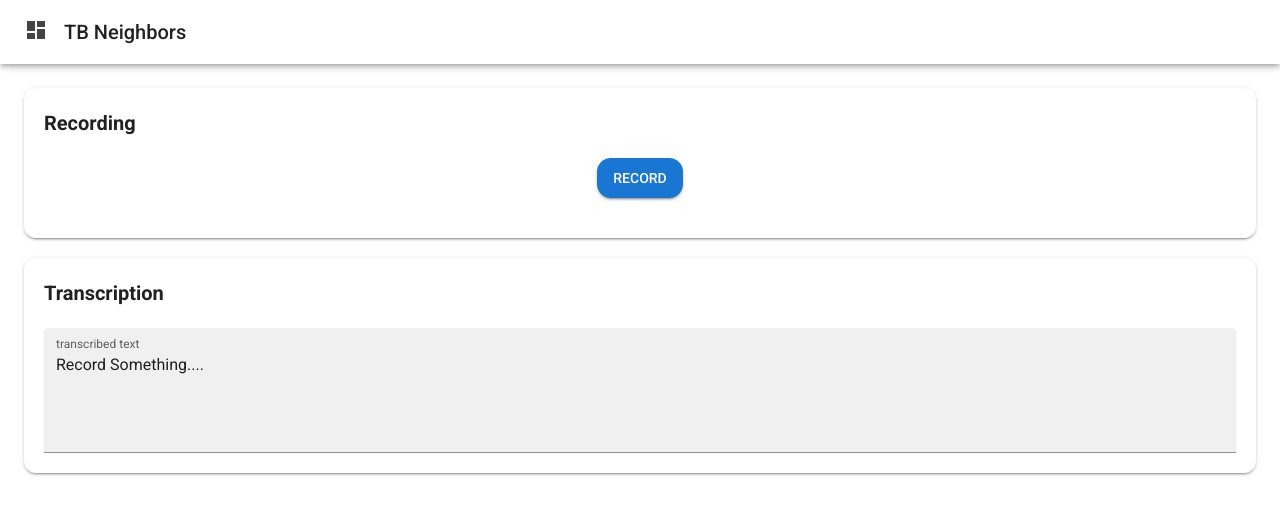
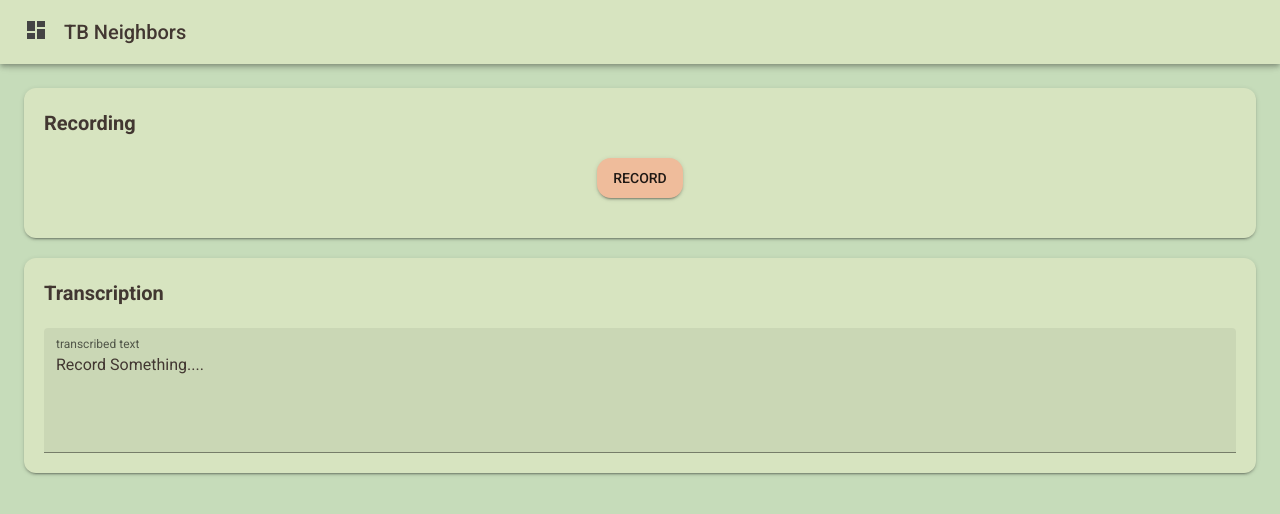
Before and after one commit to visiodeibc/pr-talemaker, a Next.js app: page / in a window 1280 px wide. Shown: the top 514 px of the page. Built offline with nearby package versions, Linux system fonts and the light colour scheme.

Commit message:
color theme / layout change

```diff
--- a/src/app/layout.tsx
+++ b/src/app/layout.tsx
@@ -1,22 +1,12 @@
 import * as React from "react";
-import Link from "next/link";
 import AppBar from "@mui/material/AppBar";
 import Box from "@mui/material/Box";
 import Drawer from "@mui/material/Drawer";
 import Toolbar from "@mui/material/Toolbar";
 import Typography from "@mui/material/Typography";
-import Divider from "@mui/material/Divider";
-import List from "@mui/material/List";
-import ListItem from "@mui/material/ListItem";
-import ListItemButton from "@mui/material/ListItemButton";
-import ListItemIcon from "@mui/material/ListItemIcon";
-import ListItemText from "@mui/material/ListItemText";
 import DashboardIcon from "@mui/icons-material/Dashboard";
 import AudiotrackIcon from "@mui/icons-material/Audiotrack"; // import StarIcon from '@mui/icons-material/Star';
-// import ChecklistIcon from '@mui/icons-material/Checklist';
 import SettingsIcon from "@mui/icons-material/Settings";
-// import SupportIcon from '@mui/icons-material/Support';
-// import LogoutIcon from '@mui/icons-material/Logout';
 import ThemeRegistry from "@/components/ThemeRegistry/ThemeRegistry";
 
 export const metadata = {
@@ -45,7 +35,7 @@ export default function RootLayout({
 }) {
   return (
     <html lang="en">
-      <body>
+      <body style={{ backgroundColor: "#C6DCBA" }}>
         <ThemeRegistry>
           <AppBar position="fixed" sx={{ zIndex: 2000 }}>
             <Toolbar sx={{ backgroundColor: "background.paper" }}>
@@ -61,54 +51,10 @@ export default function RootLayout({
               </Typography>
             </Toolbar>
           </AppBar>
-          {/* <Drawer
-            sx={{
-              width: DRAWER_WIDTH,
-              flexShrink: 0,
-              "& .MuiDrawer-paper": {
-                width: DRAWER_WIDTH,
-                boxSizing: "border-box",
-                top: ["48px", "56px", "64px"],
-                height: "auto",
-                bottom: 0,
-              },
-            }}
-            variant="permanent"
-            anchor="left"
-          >
-            <Divider />
-            <List>
-              {LINKS.map(({ text, href, icon: Icon }) => (
-                <ListItem key={href} disablePadding>
-                  <ListItemButton component={Link} href={href}>
-                    <ListItemIcon>
-                      <Icon />
-                    </ListItemIcon>
-                    <ListItemText primary={text} />
-                  </ListItemButton>
-                </ListItem>
-              ))}
-            </List>
-            <Divider sx={{ mt: "auto" }} />
-            <List>
-              {PLACEHOLDER_LINKS.map(({ text, icon: Icon }) => (
-                <ListItem key={text} disablePadding>
-                  <ListItemButton>
-                    <ListItemIcon>
-                      <Icon />
-                    </ListItemIcon>
-                    <ListItemText primary={text} />
-                  </ListItemButton>
-                </ListItem>
-              ))}
-            </List>
-          </Drawer> */}
           <Box
             component="main"
             sx={{
               flexGrow: 1,
-              bgcolor: "background.default",
-              // ml: `${DRAWER_WIDTH}px`,
               mt: ["48px", "56px", "64px"],
               p: 3,
             }}
--- a/src/components/ThemeRegistry/theme.ts
+++ b/src/components/ThemeRegistry/theme.ts
@@ -1,15 +1,32 @@
-import { Roboto } from 'next/font/google'
-import { createTheme } from '@mui/material/styles'
+import { Roboto } from "next/font/google";
+import { createTheme } from "@mui/material/styles";
 
 const roboto = Roboto({
-    weight: ['300', '400', '500', '700'],
-    subsets: ['latin'],
-    display: 'swap',
-})
+  weight: ["300", "400", "500", "700"],
+  subsets: ["latin"],
+  display: "swap",
+});
 
 const theme = createTheme({
   palette: {
-        mode: 'light',
+    primary: {
+      main: "#EFBC9B",
+    },
+    secondary: {
+      main: "#FBF3D5",
+    },
+
+    error: {
+      main: "#red",
+    },
+    background: {
+      default: "#fff",
+      paper: "#D7E4C0",
+    },
+    text: {
+      primary: "#423731", // your desired color
+    },
+    mode: "light",
   },
   typography: {
     fontFamily: roboto.style.fontFamily,
@@ -18,13 +35,13 @@ const theme = createTheme({
     MuiAlert: {
       styleOverrides: {
         root: ({ ownerState }) => ({
-                    ...(ownerState.severity === 'info' && {
-                        backgroundColor: '#60a5fa',
+          ...(ownerState.severity === "info" && {
+            backgroundColor: "#60a5fa",
           }),
         }),
       },
     },
   },
-})
+});
 
-export default theme
+export default theme;
```
Lines whose indentation alone changed are shown as unchanged.
